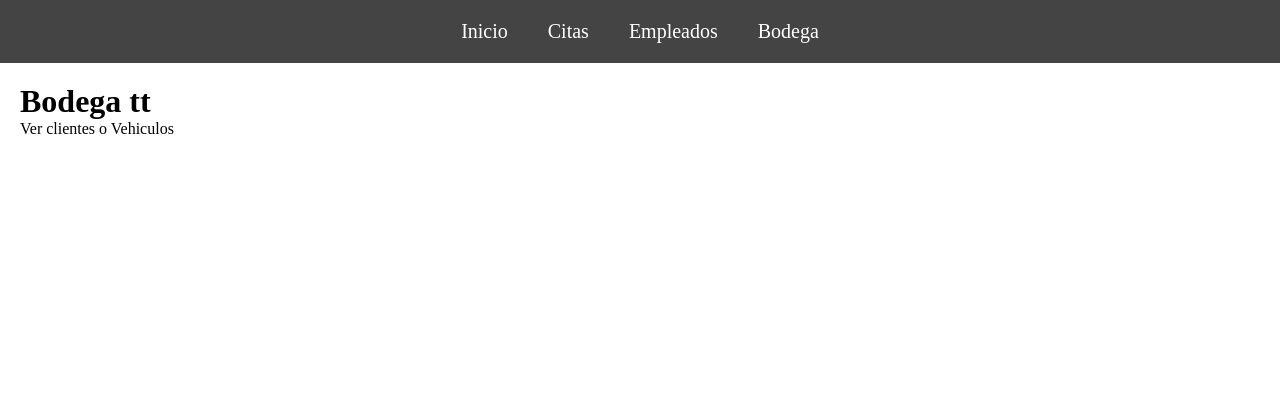
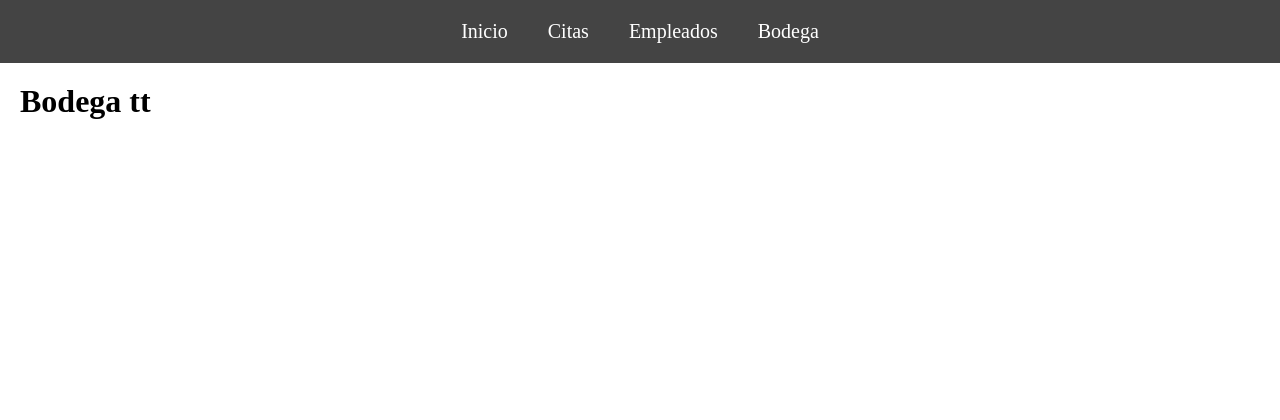
Before and after one commit to DNeir/CarWash, a Django app: page /bodega/ in a window 1280 px wide. Shown: the top 420 px of the page. Run offline with Django 5.2, Linux system fonts and the light colour scheme.

Commit message:
bodega.html edited

```diff
--- a/templates/bodega.html
+++ b/templates/bodega.html
@@ -8,5 +8,4 @@
 
 {% block content %}
     <h1>Bodega tt</h1>
-    <p>Ver clientes o Vehiculos</p>
 {% endblock %}
```
